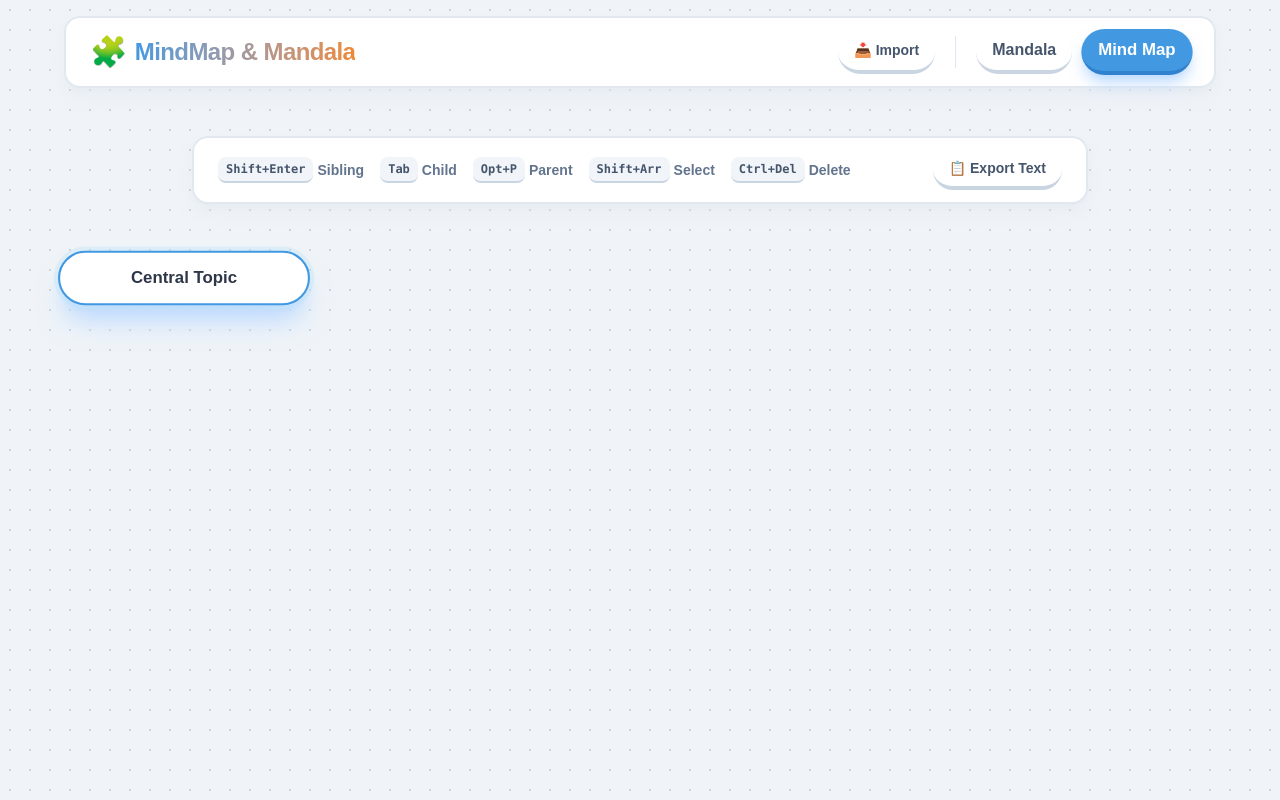
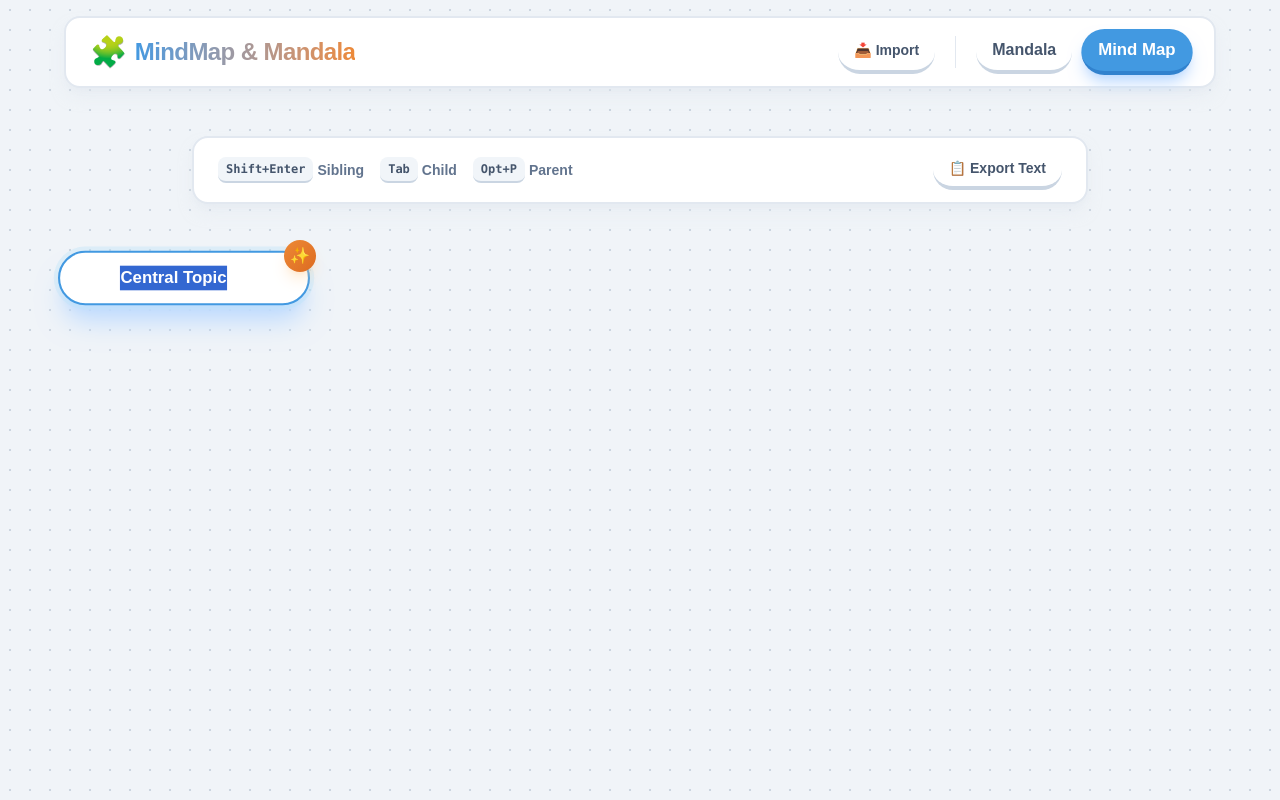
Before and after one commit to KGON124/Mindmap-text, a React (Vite) app: page / in a window 1280 px wide. Both pictures are taken after a click on the button "Mind Map". Built offline with nearby package versions, Linux system fonts and the light colour scheme.

Commit message:
fix:input

```diff
--- a/src/App.tsx
+++ b/src/App.tsx
@@ -103,6 +103,7 @@ function App() {
               addChild={mindMapHook.addChild}
               removeNodes={mindMapHook.removeNodes}
               insertParent={mindMapHook.insertParent}
+              addChildren={mindMapHook.addChildren}
             />
           )}
         </div>
--- a/src/components/MindMap/MindMapCanvas.tsx
+++ b/src/components/MindMap/MindMapCanvas.tsx
@@ -13,14 +13,16 @@ interface Props {
     updateNodeText: (id: string, text: string) => void;
     addSibling: (id: string) => void;
     addChild: (id: string) => void;
+    addChildren: (id: string, texts: string[]) => void;
     removeNodes: (ids: string[]) => void;
     insertParent: (targetIds: string[], text?: string) => void;
 }
 
-export const MindMapView: React.FC<Props> = ({ root, updateNodeText, addSibling, addChild, removeNodes, insertParent }) => {
+export const MindMapView: React.FC<Props> = ({ root, updateNodeText, addSibling, addChild, addChildren, removeNodes, insertParent }) => {
     // Local UI state
     const [selectedIds, setSelectedIds] = useState<Set<string>>(new Set([root.id]));
     const [lastFocusedId, setLastFocusedId] = useState<string>(root.id); // For Shift+Click range anchor
+    const [isGenerating, setIsGenerating] = useState(false);
 
     useEffect(() => {
         // Reset selection if root changes (e.g. import)
@@ -39,6 +41,33 @@ export const MindMapView: React.FC<Props> = ({ root, updateNodeText, addSibling,
         return list;
     }, []);
 
+    const handleAutoExpand = async (id: string, text: string) => {
+        setIsGenerating(true);
+        try {
+            // Wikipedia OpenSearch API (JA)
+            // limit=10 to fetch enough candidates, then we slice to 3
+            const res = await fetch(`https://ja.wikipedia.org/w/api.php?action=opensearch&search=${encodeURIComponent(text)}&limit=10&format=json&origin=*`);
+            const data = await res.json();
+            // data[1] contains keywords
+            // Filter out the query itself to avoid duplication
+            const keywords = (data[1] as string[]).filter(k => k !== text && !k.includes(text + ' '));
+
+            // Limit to 3 items
+            const limitedKeywords = keywords.slice(0, 3);
+
+            if (limitedKeywords.length > 0) {
+                addChildren(id, limitedKeywords);
+            } else {
+                alert('No related terms found.');
+            }
+        } catch (e) {
+            console.error(e);
+            alert('Failed to fetch related terms.');
+        } finally {
+            setIsGenerating(false);
+        }
+    };
+
     const handleKeyDown = (e: React.KeyboardEvent, id: string) => {
         // Navigation
         if (e.key === 'ArrowDown' || e.key === 'ArrowUp') {
@@ -56,10 +85,6 @@ export const MindMapView: React.FC<Props> = ({ root, updateNodeText, addSibling,
                 const newSet = new Set(selectedIds);
                 newSet.add(nextId);
                 setSelectedIds(newSet);
-                // We also want to keep 'id' selected if we are extending.
-                // Simplified Logic: If Shift is held, we just toggle or add the target?
-                // Standard behavior: Selection Anchor -> Target.
-                // MVP: Just add nextId to selection.
             } else {
                 // Clear and move
                 setSelectedIds(new Set([nextId]));
@@ -69,16 +94,6 @@ export const MindMapView: React.FC<Props> = ({ root, updateNodeText, addSibling,
             if (e.shiftKey) {
                 e.preventDefault();
                 addSibling(id);
-            } else {
-                // Plain enter: do nothing or commit?
-                // Currently inputs are controlled.
-                // We might want to prevent default to stop "form submission" if any?
-                // Or just let it be.
-                // User complaint: "Every time I input, node increases".
-                // So now plain enter won't make a node.
-                // We can blur the input?
-                // e.currentTarget.blur() might work but we are in a parent handler.
-                // For now, just stop adding sibling.
             }
         } else if (e.key === 'Tab') {
             e.preventDefault();
@@ -86,14 +101,9 @@ export const MindMapView: React.FC<Props> = ({ root, updateNodeText, addSibling,
         } else if ((e.key === 'Backspace' || e.key === 'Delete') && (e.ctrlKey || e.metaKey)) {
             // Delete all selected
             if (selectedIds.size > 0 && !selectedIds.has(root.id)) {
-                // Calculate valid new focus before delete
-                // If we delete what we are focused on, we need to move focus up.
                 const visible = getVisibleNodes(root);
-                // Find a safe node (first non-selected parent or sibling above)
-                // Rough guess: find index of focused ID, go up until not in selection.
                 let safeId = root.id;
                 let foundSafe = false;
-                // Reverse search from current index
                 const currentIdx = visible.findIndex((n: MindMapNode) => n.id === lastFocusedId);
                 if (currentIdx > 0) {
                     for (let i = currentIdx - 1; i >= 0; i--) {
@@ -121,8 +131,6 @@ export const MindMapView: React.FC<Props> = ({ root, updateNodeText, addSibling,
 
     const handleNodeClick = (e: React.MouseEvent, id: string) => {
         if (e.shiftKey) {
-            // Range select? Or just compatible multi-select
-            // Simple toggle for now
             const newSet = new Set(selectedIds);
             if (newSet.has(id)) newSet.delete(id);
             else newSet.add(id);
@@ -140,11 +148,6 @@ export const MindMapView: React.FC<Props> = ({ root, updateNodeText, addSibling,
         alert('Copied to clipboard!');
     };
 
-    // We need to determine "focused" for input.
-    // We only show input cursor if SINGLE selection?
-    // Or always? If multiple selected, we probably shouldn't edit text of one easily.
-    // Let's say: If size=1, show cursor/input. If size>1, show highlight only.
-
     return (
         <div className="flex flex-col h-full w-full mx-auto p-4 gap-4">
             <div className="flex gap-4 items-center justify-between pop-card px-6 py-3 w-full max-w-4xl mx-auto">
@@ -152,8 +155,6 @@ export const MindMapView: React.FC<Props> = ({ root, updateNodeText, addSibling,
                     <span className="flex items-center gap-1"><kbd className="bg-slate-100 border-b-2 border-slate-300 px-2 py-1 rounded-lg text-slate-600 font-mono text-xs">Shift+Enter</kbd> Sibling</span>
                     <span className="flex items-center gap-1"><kbd className="bg-slate-100 border-b-2 border-slate-300 px-2 py-1 rounded-lg text-slate-600 font-mono text-xs">Tab</kbd> Child</span>
                     <span className="flex items-center gap-1"><kbd className="bg-slate-100 border-b-2 border-slate-300 px-2 py-1 rounded-lg text-slate-600 font-mono text-xs">Opt+P</kbd> Parent</span>
-                    <span className="flex items-center gap-1"><kbd className="bg-slate-100 border-b-2 border-slate-300 px-2 py-1 rounded-lg text-slate-600 font-mono text-xs">Shift+Arr</kbd> Select</span>
-                    <span className="flex items-center gap-1"><kbd className="bg-slate-100 border-b-2 border-slate-300 px-2 py-1 rounded-lg text-slate-600 font-mono text-xs">Ctrl+Del</kbd> Delete</span>
                 </div>
                 <button
                     onClick={copyToClipboard}
@@ -163,8 +164,13 @@ export const MindMapView: React.FC<Props> = ({ root, updateNodeText, addSibling,
                 </button>
             </div>
 
-            <div className="flex-1 overflow-auto p-8 popup-container">
-                {/* No background panel for the map itself to feel "infinite" or clean */}
+            <div className="flex-1 overflow-auto p-8 popup-container relative">
+                {isGenerating && (
+                    <div className="absolute top-4 right-4 bg-white p-2 rounded-lg shadow-lg border border-pop-orange animate-pulse z-50 flex items-center gap-2">
+                        <span className="animate-spin text-xl">✨</span>
+                        <span className="text-xs font-bold text-pop-orange-dark">Generating...</span>
+                    </div>
+                )}
                 <NodeView
                     node={root}
                     selectedIds={selectedIds}
@@ -172,6 +178,7 @@ export const MindMapView: React.FC<Props> = ({ root, updateNodeText, addSibling,
                     onSelect={handleNodeClick}
                     onUpdate={updateNodeText}
                     onKeyDown={handleKeyDown}
+                    onAutoExpand={handleAutoExpand}
                     depth={0}
                 />
             </div>
@@ -186,10 +193,11 @@ interface NodeProps {
     onSelect: (e: React.MouseEvent, id: string) => void;
     onUpdate: (id: string, text: string) => void;
     onKeyDown: (e: React.KeyboardEvent, id: string) => void;
+    onAutoExpand: (id: string, text: string) => void;
     depth: number;
 }
 
-const NodeView: React.FC<NodeProps> = ({ node, selectedIds, lastFocusedId, onSelect, onUpdate, onKeyDown, depth }) => {
+const NodeView: React.FC<NodeProps> = ({ node, selectedIds, lastFocusedId, onSelect, onUpdate, onKeyDown, onAutoExpand, depth }) => {
     const inputRef = useRef<HTMLInputElement>(null);
     const isSelected = selectedIds.has(node.id);
     const isMultiSelecting = selectedIds.size > 1;
@@ -198,14 +206,16 @@ const NodeView: React.FC<NodeProps> = ({ node, selectedIds, lastFocusedId, onSel
     useEffect(() => {
         if (isFocused) {
             inputRef.current?.focus();
+            inputRef.current?.select();
         }
     }, [isFocused]);
 
     return (
         <div className="flex items-center">
             {/* Node Card */}
+            <div className="relative group">
                 <div
-                className={`relative z-10 flex items-center p-3 rounded-full border-2 transition-all duration-200 cursor-pointer shadow-sm min-w-[120px] max-w-[240px] ${isSelected
+                    className={`relative z-10 flex items-center p-3 rounded-full border-2 transition-all duration-200 cursor-pointer shadow-sm min-w-[120px] max-w-[240px] pr-8 ${isSelected
                         ? 'bg-white border-pop-blue ring-4 ring-pop-blue-light/40 shadow-xl shadow-blue-200 scale-105'
                         : 'bg-white border-slate-200 hover:border-pop-blue-light hover:shadow-lg hover:-translate-y-0.5'
                         }`}
@@ -231,31 +241,36 @@ const NodeView: React.FC<NodeProps> = ({ node, selectedIds, lastFocusedId, onSel
                     )}
                 </div>
 
+                {/* Magic Expand Button - Visible on Hover or Selection */}
+                {(isSelected || 'group-hover:opacity-100') && (
+                    <button
+                        className={`absolute -top-3 -right-3 z-20 w-8 h-8 rounded-full flex items-center justify-center bg-gradient-to-br from-pop-orange to-pop-orange-dark text-white shadow-lg shadow-orange-200/50 hover:scale-110 transition-all duration-200 ${isSelected ? 'opacity-100' : 'opacity-0 group-hover:opacity-100'}`}
+                        onClick={(e) => {
+                            e.stopPropagation();
+                            onAutoExpand(node.id, node.text);
+                        }}
+                        title="Mind Tree Bubble: Auto-generate children"
+                    >
+                        ✨
+                    </button>
+                )}
+            </div>
+
             {/* Children Group */}
             {node.children && node.children.length > 0 && (
                 <div className="flex items-center">
-                    {/* Horizontal Connector from Parent to Children Column */}
                     <div className="w-8 h-[3px] bg-slate-300 rounded-full"></div>
-
-                    {/* Children Column */}
                     <div className="flex flex-col gap-4 relative">
-                        {/* Vertical Line for branching */}
-                        {/* Logic: Vertical backbone on the left edge of the children column */}
-
                         {node.children.map((child, idx) => (
                             <div key={child.id} className="relative flex items-center">
-                                {/* Vertical Line Segment */}
                                 {node.children.length > 1 && (
                                     <div className={`absolute left-0 w-[3px] bg-slate-300 ${idx === 0 ? 'h-1/2 top-1/2 rounded-tl-full' :
                                         idx === node.children.length - 1 ? 'h-1/2 bottom-1/2 rounded-bl-full' : 'h-full'
                                         }`}></div>
                                 )}
-
-                                {/* Horizontal Line to Child */}
                                 {node.children.length > 0 && (
                                     <div className="w-8 h-[3px] bg-slate-300 rounded-r-full"></div>
                                 )}
-
                                 <NodeView
                                     node={child}
                                     selectedIds={selectedIds}
@@ -263,6 +278,7 @@ const NodeView: React.FC<NodeProps> = ({ node, selectedIds, lastFocusedId, onSel
                                     onSelect={onSelect}
                                     onUpdate={onUpdate}
                                     onKeyDown={onKeyDown}
+                                    onAutoExpand={onAutoExpand}
                                     depth={depth + 1}
                                 />
                             </div>
--- a/src/components/MindMap/useMindMapData.ts
+++ b/src/components/MindMap/useMindMapData.ts
@@ -79,6 +79,24 @@ export const useMindMapData = () => {
                 target.children.push(newNode);
                 target.isExpanded = true;
                 saveRoot(clone); // [NEW] Auto-save
+                return clone;
+            }
+            return clone;
+        });
+    }, []);
+
+    const addChildren = useCallback((parentId: string, texts: string[]) => {
+        setTreeRoot(prev => {
+            const clone = JSON.parse(JSON.stringify(prev));
+            const path = findNodePath(clone, parentId);
+            if (path) {
+                const target = path[path.length - 1];
+                texts.forEach(text => {
+                    const newNode: MindMapNode = { id: uuidv4(), text, children: [] };
+                    target.children.push(newNode);
+                });
+                target.isExpanded = true;
+                saveRoot(clone);
                 return clone;
             }
             return clone;
@@ -184,5 +202,5 @@ export const useMindMapData = () => {
         saveRoot(INITIAL_TREE);
     };
 
-    return { root, updateNodeText, addSibling, addChild, removeNodes, insertParent, setRoot, resetData };
+    return { root, updateNodeText, addSibling, addChild, addChildren, removeNodes, insertParent, setRoot, resetData };
 };
```
Also changed, not shown: 2 other files (tests, documents, lock files or other folders). Lines whose indentation alone changed are shown as unchanged.
